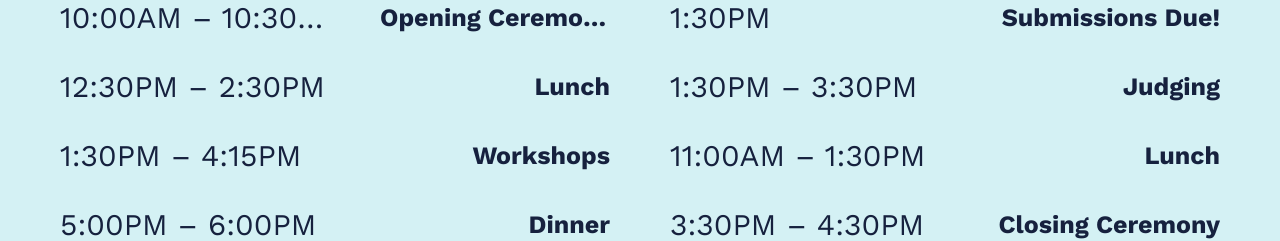
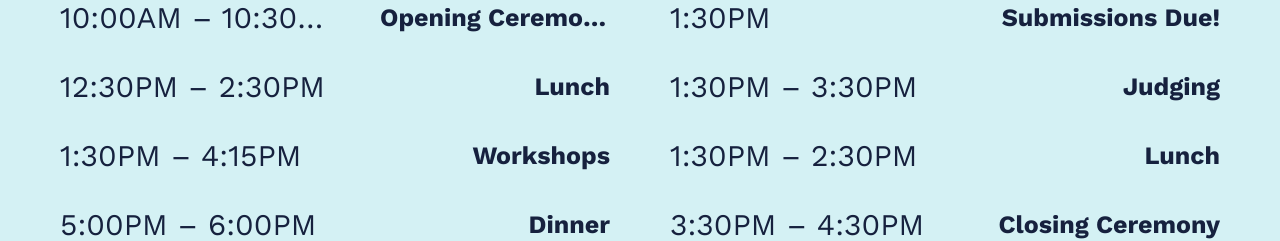
Before and after one commit to celestinryf/uhackathon, a Next.js app in the folder client/: page / in a window 1280 px wide. Shown: the part 3180-3421 px from the top of the page. Built offline with nearby package versions, Linux system fonts and the light colour scheme.

Commit message:
fix: lunch hours

```diff
--- a/client/app/components/ScheduleSection/ScheduleSection.tsx
+++ b/client/app/components/ScheduleSection/ScheduleSection.tsx
@@ -54,7 +54,7 @@ export default function TracksSection() {
             <ScheduleItem time="9:00AM – 10:00AM" event="Breakfast" />
             <ScheduleItem time="1:30PM" event="Submissions Due!" />
             <ScheduleItem time="1:30PM – 3:30PM" event="Judging" />
-            <ScheduleItem time="11:00AM – 1:30PM" event="Lunch" />
+            <ScheduleItem time="1:30PM – 2:30PM" event="Lunch" />
             <ScheduleItem time="3:30PM – 4:30PM" event="Closing Ceremony" />
           </div>
         </div>
```
